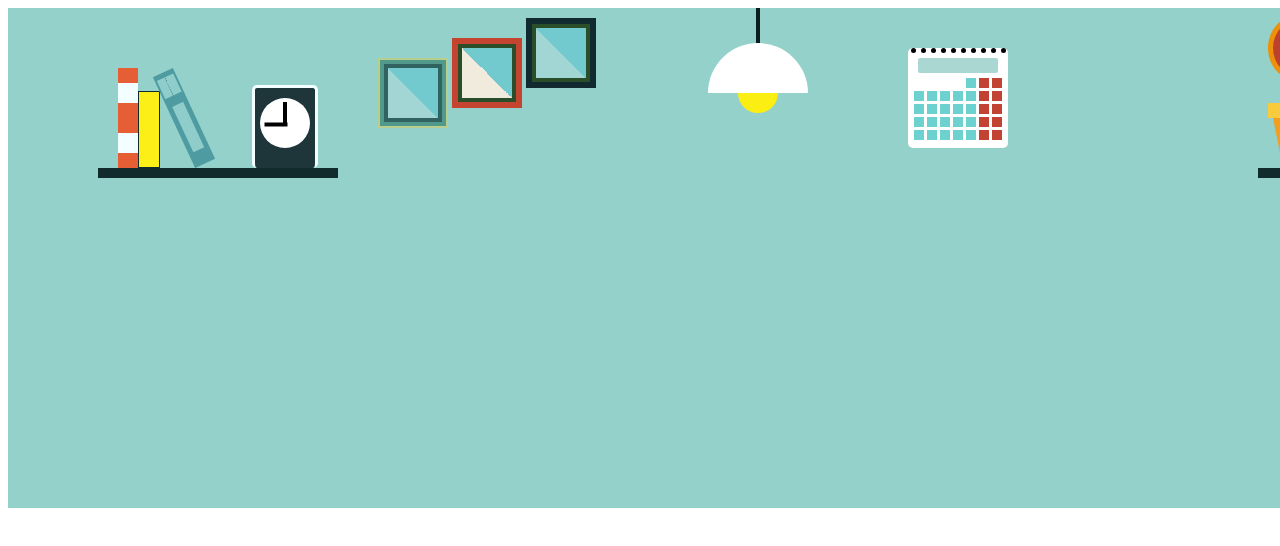
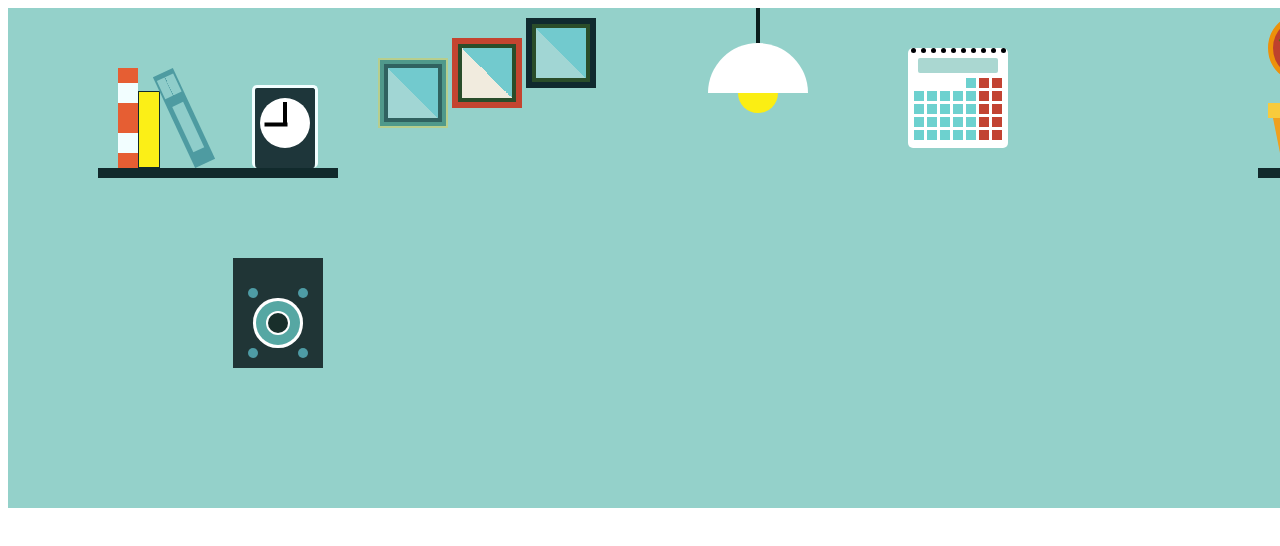
Before and after one commit to NahlaGalal/Twitter-banner, a plain HTML site: page index.html in a window 1280 px wide. Shown: the top 546 px of the page. Drawn offline with Linux system fonts and the light colour scheme.

Commit message:
Add on table music box

```diff
--- a/index.html
+++ b/index.html
@@ -105,6 +105,15 @@
         <div class="circle"></div>
       </div>
     </div>
+
+    <!-- On table -->
+    <div class="on-table">
+
+      <!-- On table => Music box -->
+      <div class="music-box">
+        <div class="circle"></div>
+      </div>
+    </div>
   </div>
 </body>
 </html>
--- a/style.css
+++ b/style.css
@@ -3,6 +3,7 @@
   width: 1500px;
   height: 500px;
   background: #94d1ca;
+  overflow: hidden;
 }
 
 /* Left rack */
@@ -362,3 +363,11 @@
 .music-box .circle::before {
   right: 15px;
 }
+
+/* ------------------------------- */
+/* On table */
+.on-table {
+  display: flex;
+  margin: 250px auto 0;
+  width: 1050px;
+}
```
